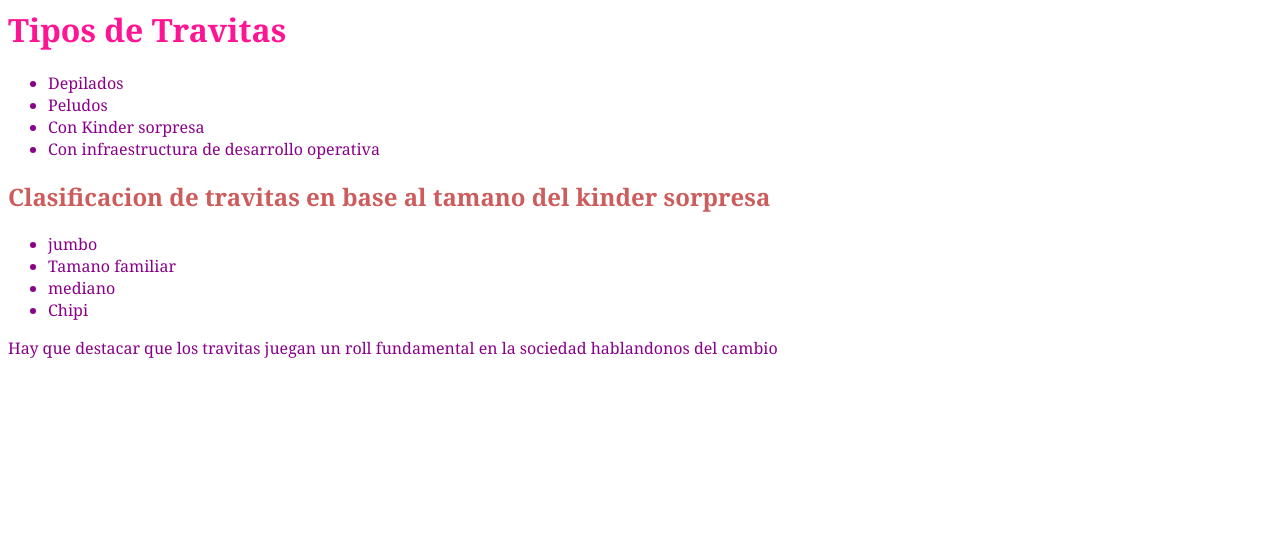
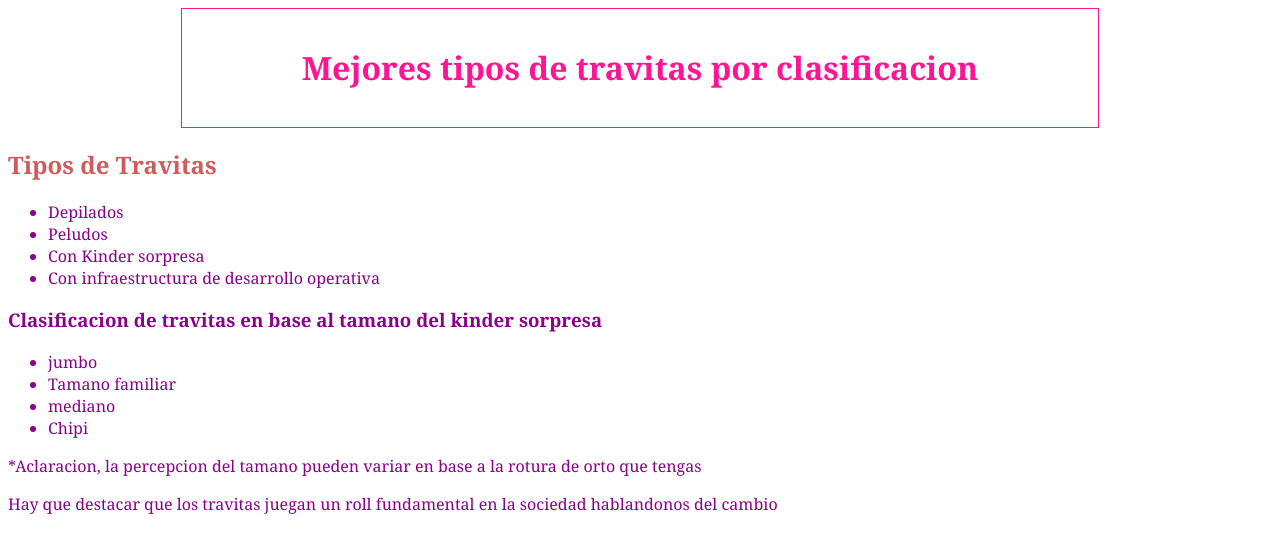
Before and after one commit to jonathanclinares/hyperblog, a plain HTML site: page travitas.html in a window 1280 px wide. Drawn offline with Linux system fonts and the light colour scheme.

Commit message:
version3

```diff
--- a/css/style.css
+++ b/css/style.css
@@ -16,3 +16,12 @@ div {
 body h2 {
     color: indianred;
 }
+
+#cavergera {
+width: 70%;
+padding: 1em;
+text-align: center;
+border: 1px solid;
+margin: 0 auto;
+
+}
--- a/travitas.html
+++ b/travitas.html
@@ -4,8 +4,11 @@
     <link rel="stylesheet" href="css/style.css"/>
 </head>
 <body>
+    <div id="cavergera">
+        <h1>Mejores tipos de travitas por clasificacion</h1>
+    </div>
     <div>
-        <h1>Tipos de Travitas</h1>
+        <h2>Tipos de Travitas</h2>
     </div>
 
 <ul>
@@ -14,13 +17,14 @@
     <li>Con Kinder sorpresa</li>
     <li>Con infraestructura de desarrollo operativa</li>
 </ul>
-<h2>Clasificacion de travitas en base al tamano del kinder sorpresa</h2>
+<h3>Clasificacion de travitas en base al tamano del kinder sorpresa</h3>
 <ul>
     <li>jumbo</li>
     <li>Tamano familiar</li>
     <li>mediano</li>
     <li>Chipi</li>
 </ul>
+<p>*Aclaracion, la percepcion del tamano pueden variar en base a la rotura de orto que tengas</p>
 <p>Hay que destacar que los travitas juegan un roll fundamental en la sociedad hablandonos del cambio</p>
 
 </body>
```
